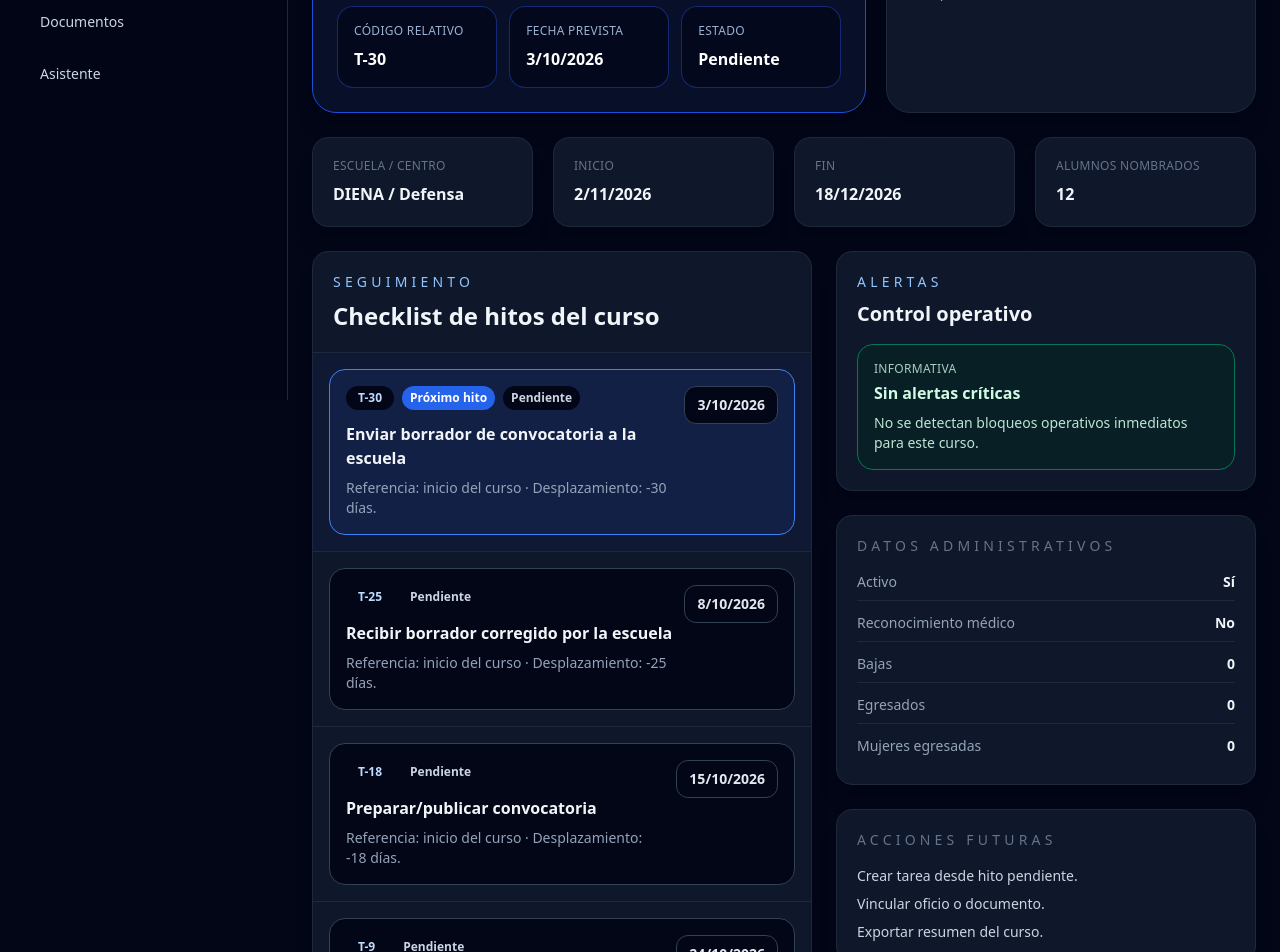
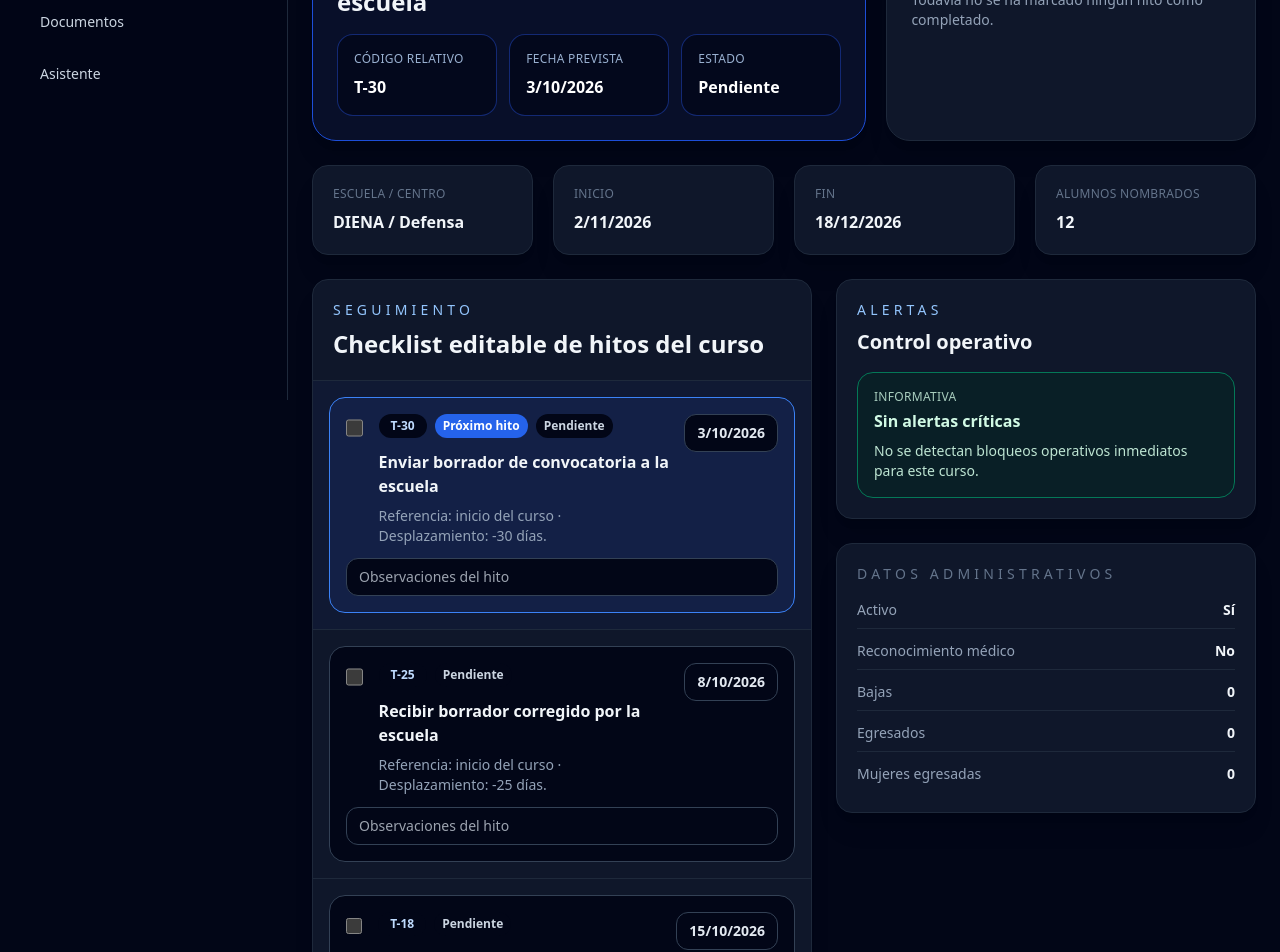
Before and after one commit to mgomlo4-bot/diena-control-360, a Next.js app: page /cursos/e2t-tci-ciber-2026 in a window 1280 px wide. Shown: the part 400-1352 px from the top of the page. Built offline with nearby package versions, Linux system fonts and the light colour scheme.

Commit message:
Conectar ficha individual de curso con datos persistidos

```diff
--- a/app/cursos/[id]/page.tsx
+++ b/app/cursos/[id]/page.tsx
@@ -1,184 +1,10 @@
-import Link from 'next/link';
-import { notFound } from 'next/navigation';
-import {
-  getLastCompletedMilestone,
-  getNextPendingMilestone,
-  isMilestoneOverdue,
-} from '../../../lib/courseMilestones';
-import { getCourseAlerts } from '../../../lib/courseAlerts';
-import { findCourseById, mockCourses } from '../../../lib/mockCourses';
-import { formatCourseDate } from '../../../lib/courseUtils';
+import CourseDetailClient from '../../../components/CourseDetailClient';
+import { mockCourses } from '../../../lib/mockCourses';
 
 export function generateStaticParams() {
   return mockCourses.map((course) => ({ id: course.id }));
 }
 
-function alertClass(level: string): string {
-  if (level === 'critica') return 'border-red-700 bg-red-950/40 text-red-100';
-  if (level === 'alta') return 'border-orange-700 bg-orange-950/40 text-orange-100';
-  if (level === 'media') return 'border-yellow-700 bg-yellow-950/40 text-yellow-100';
-  return 'border-emerald-700 bg-emerald-950/40 text-emerald-100';
+export default function CourseDetailPage({ params }: { params: { id: string } }) {
+  return <CourseDetailClient courseId={params.id} />;
 }
-
-export default function CourseDetailPage({ params }: { params: { id: string } }) {
-  const course = findCourseById(params.id);
-  if (!course) notFound();
-
-  const next = getNextPendingMilestone(course.milestones);
-  const last = getLastCompletedMilestone(course.milestones);
-  const alerts = getCourseAlerts(course);
-
-  return (
-    <section className="space-y-6">
-      <div className="flex flex-col gap-4 xl:flex-row xl:items-start xl:justify-between">
-        <div>
-          <Link href="/cursos" className="text-sm font-semibold text-blue-300 hover:text-blue-200">
-            ← Volver al listado de cursos
-          </Link>
-          <p className="mt-5 text-sm uppercase tracking-[0.3em] text-blue-300">Ficha completa de curso</p>
-          <h1 className="mt-2 text-3xl font-bold">{course.code}</h1>
-          <p className="mt-2 max-w-4xl text-xl text-slate-300">{course.name}</p>
-        </div>
-        <div className="flex flex-wrap gap-2">
-          <span className="rounded-full border border-slate-700 bg-slate-900 px-4 py-2 text-sm text-slate-200">{course.status}</span>
-          <span className="rounded-full border border-slate-700 bg-slate-900 px-4 py-2 text-sm text-slate-200">{course.type}</span>
-          <span className="rounded-full border border-slate-700 bg-slate-900 px-4 py-2 text-sm text-slate-200">{course.modality}</span>
-        </div>
-      </div>
-
-      <div className="grid gap-5 xl:grid-cols-[1.2fr_0.8fr]">
-        <article className={`rounded-3xl border p-6 shadow-xl ${next && isMilestoneOverdue(next) ? 'border-red-700 bg-red-950/30' : 'border-blue-700 bg-blue-950/30'}`}>
-          <p className="text-sm uppercase tracking-[0.3em] text-blue-200">Siguiente acción</p>
-          <h2 className="mt-3 text-2xl font-bold">{next?.name ?? 'Seguimiento completado'}</h2>
-          {next ? (
-            <div className="mt-4 grid gap-3 md:grid-cols-3">
-              <Info label="Código relativo" value={next.relativeCode} />
-              <Info label="Fecha prevista" value={formatCourseDate(next.calculatedDate)} />
-              <Info label="Estado" value={isMilestoneOverdue(next) ? 'Vencido' : 'Pendiente'} />
-            </div>
-          ) : (
-            <p className="mt-4 text-slate-300">Todos los hitos automáticos constan completados.</p>
-          )}
-        </article>
-
-        <article className="rounded-3xl border border-slate-800 bg-slate-900 p-6 shadow-xl">
-          <p className="text-sm uppercase tracking-[0.3em] text-slate-500">Último avance</p>
-          <h2 className="mt-3 text-lg font-semibold">{last?.name ?? 'Sin hitos completados'}</h2>
-          <p className="mt-2 text-sm text-slate-400">
-            {last ? `Completado según la checklist del curso. Fecha prevista: ${formatCourseDate(last.calculatedDate)}.` : 'Todavía no se ha marcado ningún hito como completado.'}
-          </p>
-        </article>
-      </div>
-
-      <div className="grid gap-5 md:grid-cols-4">
-        <InfoCard label="Escuela / centro" value={course.school} />
-        <InfoCard label="Inicio" value={formatCourseDate(course.startDate)} />
-        <InfoCard label="Fin" value={formatCourseDate(course.endDate)} />
-        <InfoCard label="Alumnos nombrados" value={String(course.appointedStudents)} />
-      </div>
-
-      <div className="grid gap-6 xl:grid-cols-[1fr_420px]">
-        <article className="rounded-2xl border border-slate-800 bg-slate-900 shadow-xl">
-          <div className="border-b border-slate-800 p-5">
-            <p className="text-sm uppercase tracking-[0.3em] text-blue-300">Seguimiento</p>
-            <h2 className="mt-2 text-2xl font-bold">Checklist de hitos del curso</h2>
-          </div>
-          <div className="divide-y divide-slate-800">
-            {course.milestones.map((milestone) => {
-              const isNext = next?.id === milestone.id;
-              const overdue = isMilestoneOverdue(milestone);
-              return (
-                <div key={milestone.id} className={`p-4 ${isNext ? 'bg-blue-950/20' : ''}`}>
-                  <div className={`rounded-2xl border p-4 ${milestone.completed ? 'border-emerald-700 bg-emerald-950/40' : overdue ? 'border-red-700 bg-red-950/40' : isNext ? 'border-blue-500 bg-blue-950/60' : 'border-slate-700 bg-slate-950'}`}>
-                    <div className="flex flex-col gap-3 md:flex-row md:items-start md:justify-between">
-                      <div>
-                        <div className="flex flex-wrap items-center gap-2">
-                          <span className="rounded-full bg-slate-950 px-3 py-1 text-xs font-bold text-blue-200">{milestone.relativeCode}</span>
-                          {isNext ? <span className="rounded-full bg-blue-600 px-2 py-1 text-xs font-semibold text-white">Próximo hito</span> : null}
-                          <span className="rounded-full bg-slate-950 px-2 py-1 text-xs font-semibold text-slate-300">
-                            {milestone.completed ? 'Completado' : overdue ? 'Vencido' : 'Pendiente'}
-                          </span>
-                        </div>
-                        <h3 className="mt-3 font-semibold text-slate-100">{milestone.name}</h3>
-                        <p className="mt-2 text-sm text-slate-400">
-                          Referencia: {milestone.reference === 'INICIO_CURSO' ? 'inicio del curso' : 'fin del curso'} · Desplazamiento: {milestone.offsetDays} días.
-                        </p>
-                      </div>
-                      <p className="whitespace-nowrap rounded-xl border border-slate-700 bg-slate-950 px-3 py-2 text-sm font-semibold text-slate-200">
-                        {formatCourseDate(milestone.calculatedDate)}
-                      </p>
-                    </div>
-                    {milestone.observations ? <p className="mt-3 rounded-xl bg-slate-950 p-3 text-sm text-slate-300">{milestone.observations}</p> : null}
-                  </div>
-                </div>
-              );
-            })}
-          </div>
-        </article>
-
-        <aside className="space-y-6">
-          <article className="rounded-2xl border border-slate-800 bg-slate-900 p-5 shadow-xl">
-            <p className="text-sm uppercase tracking-[0.3em] text-blue-300">Alertas</p>
-            <h2 className="mt-2 text-xl font-bold">Control operativo</h2>
-            <div className="mt-4 space-y-3">
-              {alerts.map((alert) => (
-                <div key={alert.id} className={`rounded-2xl border p-4 ${alertClass(alert.level)}`}>
-                  <p className="text-xs uppercase tracking-wide opacity-80">{alert.level}</p>
-                  <h3 className="mt-1 font-semibold">{alert.title}</h3>
-                  <p className="mt-2 text-sm opacity-90">{alert.description}</p>
-                </div>
-              ))}
-            </div>
-          </article>
-
-          <article className="rounded-2xl border border-slate-800 bg-slate-900 p-5 shadow-xl">
-            <p className="text-sm uppercase tracking-[0.3em] text-slate-500">Datos administrativos</p>
-            <div className="mt-4 space-y-3 text-sm">
-              <Row label="Activo" value={course.active ? 'Sí' : 'No'} />
-              <Row label="Reconocimiento médico" value={course.requiresMedicalAndPhysical ? 'Sí' : 'No'} />
-              <Row label="Bajas" value={String(course.droppedStudents)} />
-              <Row label="Egresados" value={String(course.graduatedStudents)} />
-              <Row label="Mujeres egresadas" value={String(course.graduatedWomen)} />
-            </div>
-          </article>
-
-          <article className="rounded-2xl border border-slate-800 bg-slate-900 p-5 shadow-xl">
-            <p className="text-sm uppercase tracking-[0.3em] text-slate-500">Acciones futuras</p>
-            <div className="mt-4 space-y-2 text-sm text-slate-300">
-              <p>Crear tarea desde hito pendiente.</p>
-              <p>Vincular oficio o documento.</p>
-              <p>Exportar resumen del curso.</p>
-            </div>
-          </article>
-        </aside>
-      </div>
-    </section>
-  );
-}
-
-function Info({ label, value }: { label: string; value: string }) {
-  return (
-    <div className="rounded-2xl border border-blue-800/60 bg-slate-950/70 p-4">
-      <p className="text-xs uppercase tracking-wide text-blue-200/80">{label}</p>
-      <p className="mt-2 font-semibold text-white">{value}</p>
-    </div>
-  );
-}
-
-function InfoCard({ label, value }: { label: string; value: string }) {
-  return (
-    <article className="rounded-2xl border border-slate-800 bg-slate-900 p-5 shadow-xl">
-      <p className="text-xs uppercase tracking-wide text-slate-500">{label}</p>
-      <p className="mt-2 font-semibold text-slate-100">{value}</p>
-    </article>
-  );
-}
-
-function Row({ label, value }: { label: string; value: string }) {
-  return (
-    <div className="flex justify-between gap-4 border-b border-slate-800 pb-2 last:border-b-0">
-      <span className="text-slate-400">{label}</span>
-      <span className="font-semibold text-slate-100">{value}</span>
-    </div>
-  );
-}
```
